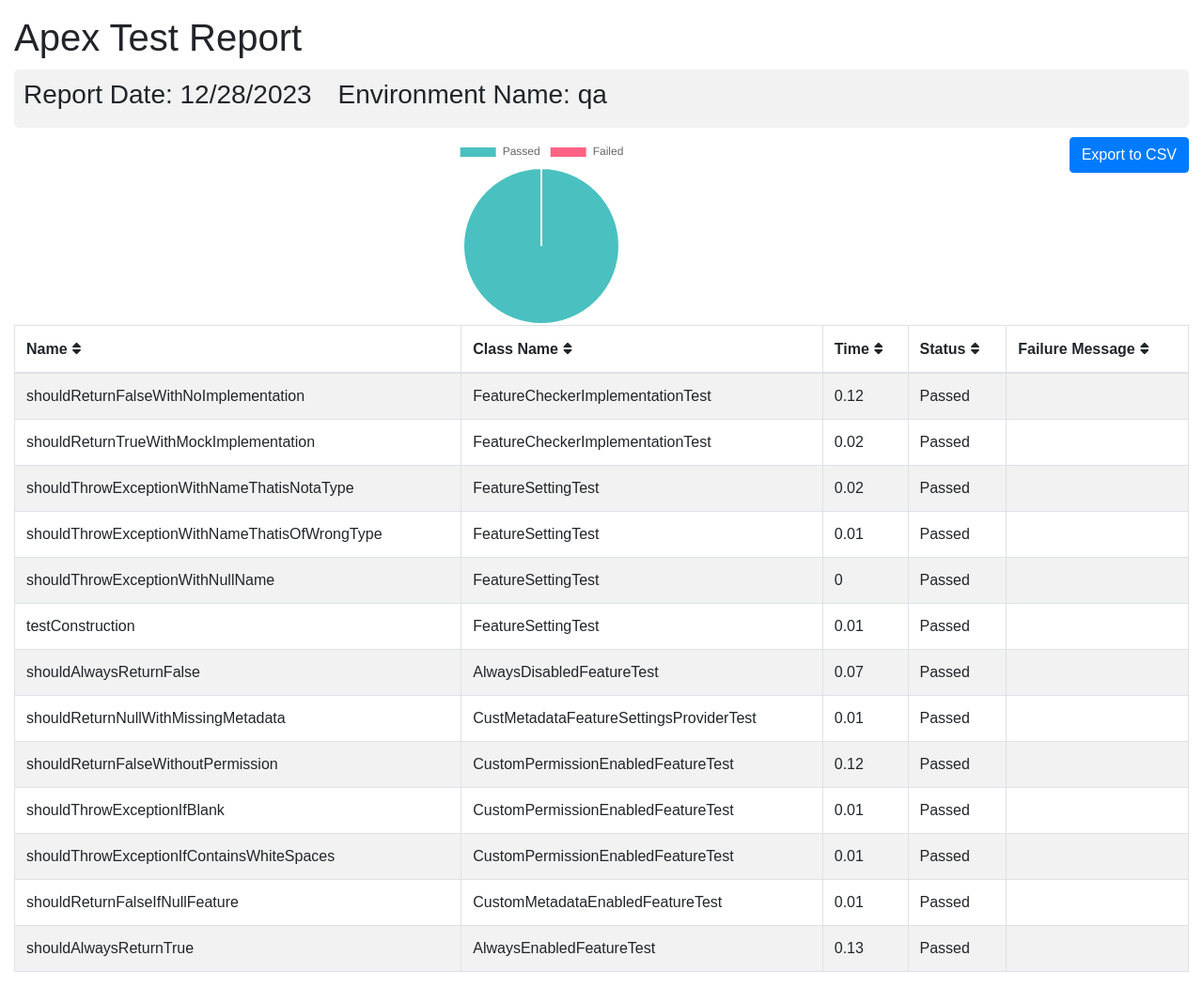
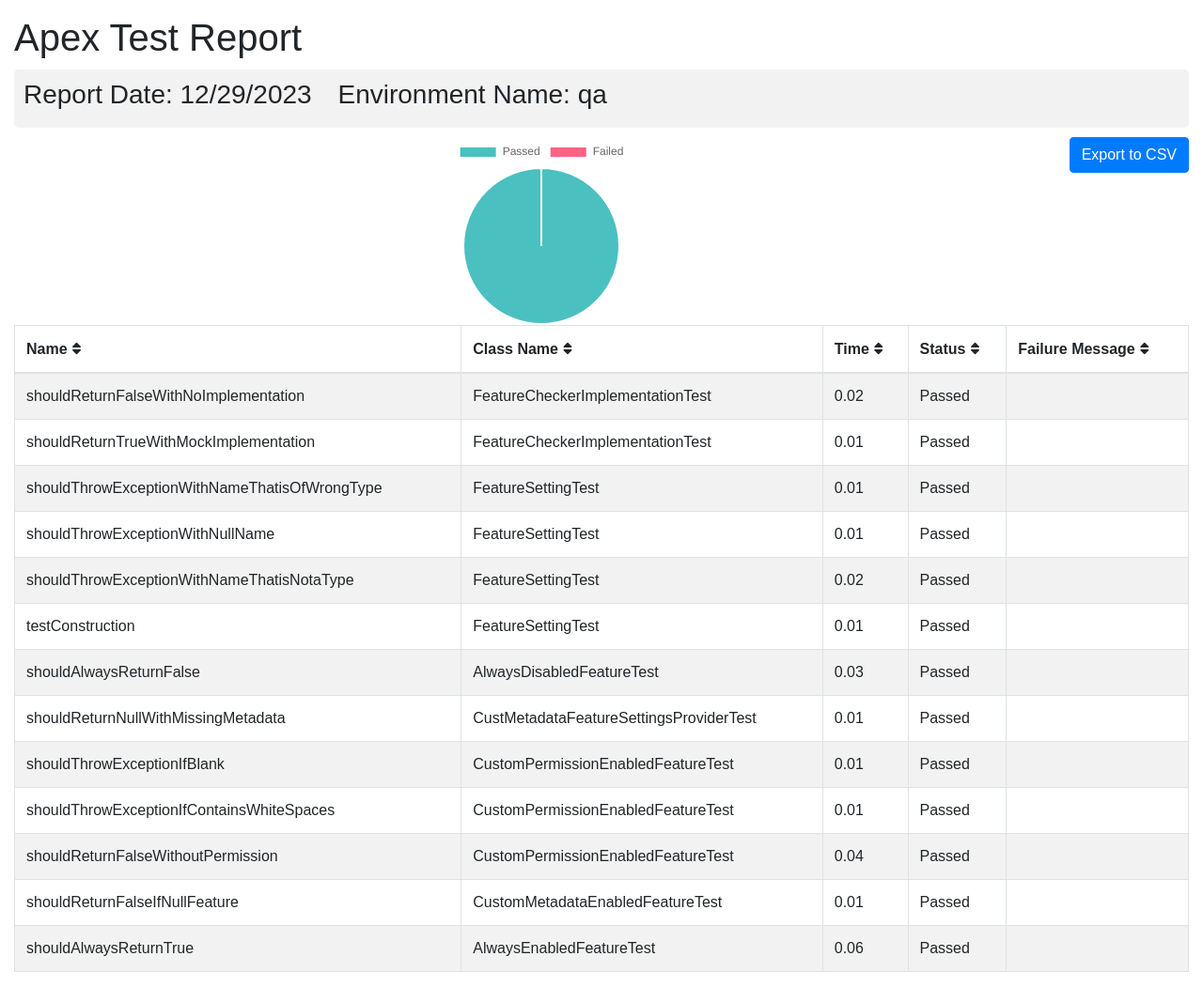
Before and after one commit to flxbl-io/sfops-dashboard, a Jekyll site: the page apextestResults/qa.html, which Jekyll copies as it is, in a window 1280 px wide. Shown: the whole page at 94% size. Built offline with Jekyll 4.4.1, drawn with Linux system fonts in a browser that asks for light colours.

Commit message:
Updated apex test results

```diff
--- a/apextestResults/qa.html
+++ b/apextestResults/qa.html
@@ -102,7 +102,7 @@
       <div class="container-fluid">
         <h1 class="mt-3">Apex Test Report</h1>
         <div class="info-card">
-        <h3>Report Date: 12/28/2023 <span style="margin-left: 20px;">Environment Name: qa</span></h3>
+        <h3>Report Date: 12/29/2023 <span style="margin-left: 20px;">Environment Name: qa</span></h3>
         </div>
         <button onclick="exportTableToCSV('testReport.csv')" class="btn btn-primary float-right">Export to CSV</button>
         <div id="chart-container">
@@ -123,21 +123,14 @@
         <tr>
           <td>shouldReturnFalseWithNoImplementation</td>
           <td>FeatureCheckerImplementationTest</td>
-          <td>0.12</td>
+          <td>0.02</td>
           <td>Passed</td>
           <td></td>
         </tr>
         <tr>
           <td>shouldReturnTrueWithMockImplementation</td>
           <td>FeatureCheckerImplementationTest</td>
-          <td>0.02</td>
-          <td>Passed</td>
-          <td></td>
-        </tr>
-        <tr>
-          <td>shouldThrowExceptionWithNameThatisNotaType</td>
-          <td>FeatureSettingTest</td>
-          <td>0.02</td>
+          <td>0.01</td>
           <td>Passed</td>
           <td></td>
         </tr>
@@ -151,7 +144,14 @@
         <tr>
           <td>shouldThrowExceptionWithNullName</td>
           <td>FeatureSettingTest</td>
-          <td>0</td>
+          <td>0.01</td>
+          <td>Passed</td>
+          <td></td>
+        </tr>
+        <tr>
+          <td>shouldThrowExceptionWithNameThatisNotaType</td>
+          <td>FeatureSettingTest</td>
+          <td>0.02</td>
           <td>Passed</td>
           <td></td>
         </tr>
@@ -165,7 +165,7 @@
         <tr>
           <td>shouldAlwaysReturnFalse</td>
           <td>AlwaysDisabledFeatureTest</td>
-          <td>0.07</td>
+          <td>0.03</td>
           <td>Passed</td>
           <td></td>
         </tr>
@@ -173,13 +173,6 @@
           <td>shouldReturnNullWithMissingMetadata</td>
           <td>CustMetadataFeatureSettingsProviderTest</td>
           <td>0.01</td>
-          <td>Passed</td>
-          <td></td>
-        </tr>
-        <tr>
-          <td>shouldReturnFalseWithoutPermission</td>
-          <td>CustomPermissionEnabledFeatureTest</td>
-          <td>0.12</td>
           <td>Passed</td>
           <td></td>
         </tr>
@@ -198,6 +191,13 @@
           <td></td>
         </tr>
         <tr>
+          <td>shouldReturnFalseWithoutPermission</td>
+          <td>CustomPermissionEnabledFeatureTest</td>
+          <td>0.04</td>
+          <td>Passed</td>
+          <td></td>
+        </tr>
+        <tr>
           <td>shouldReturnFalseIfNullFeature</td>
           <td>CustomMetadataEnabledFeatureTest</td>
           <td>0.01</td>
@@ -207,7 +207,7 @@
         <tr>
           <td>shouldAlwaysReturnTrue</td>
           <td>AlwaysEnabledFeatureTest</td>
-          <td>0.13</td>
+          <td>0.06</td>
           <td>Passed</td>
           <td></td>
         </tr>
```
